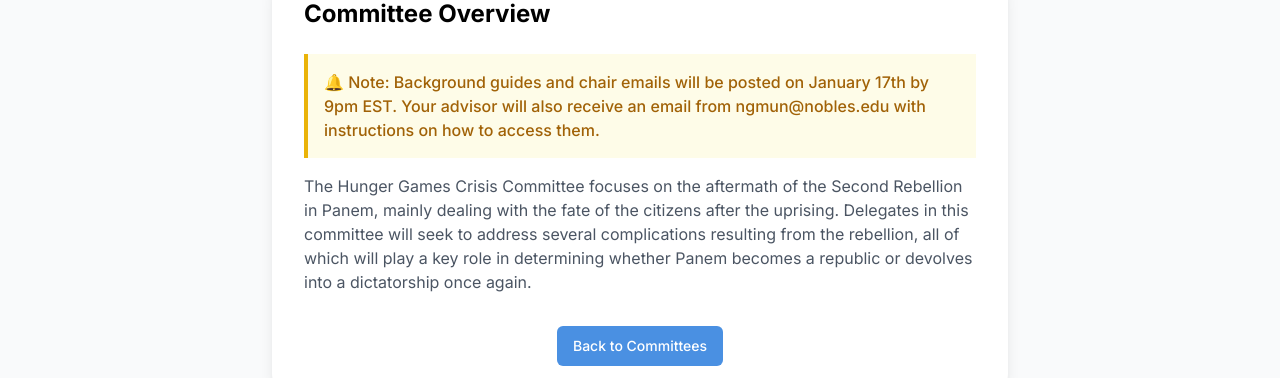
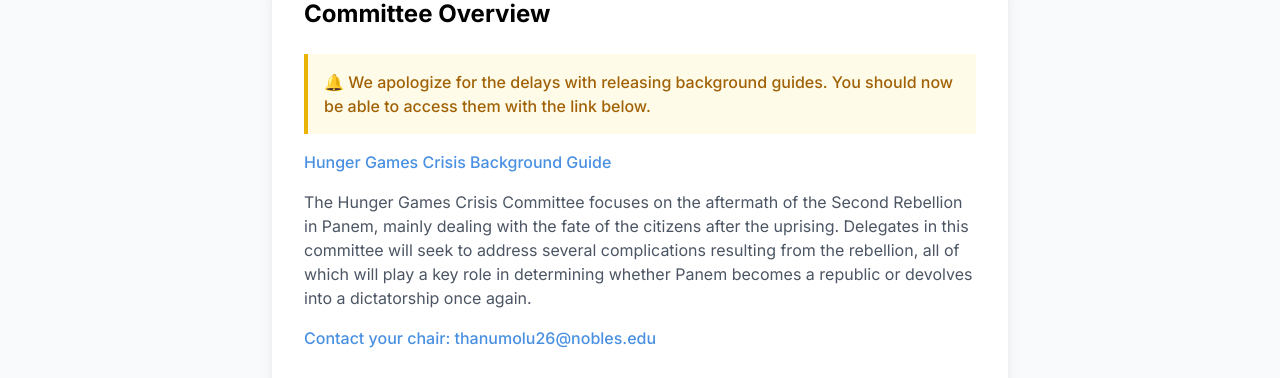
Before and after one commit to Rohin2022/ngmun, a Next.js app: page /ngmun/committees/hunger-games in a window 1280 px wide. Shown: the part 562-940 px from the top of the page. Built offline with nearby package versions, Linux system fonts and the light colour scheme.

Commit message:
Added Bg Guides & chair emails, updated payment info,

```diff
--- a/src/StaffData/Committees.tsx
+++ b/src/StaffData/Committees.tsx
@@ -4,42 +4,54 @@
         title: 'Hunger Games Crisis',
         shortDescription: 'Addressing the aftermath of the Second Rebellion in Panem',
         image: '/committees/hungergamesBg.jpg', // Assume you have corresponding images
-        fullDescription: `The Hunger Games Crisis Committee focuses on the aftermath of the Second Rebellion in Panem, mainly dealing with the fate of the citizens after the uprising. Delegates in this committee will seek to address several complications resulting from the rebellion, all of which will play a key role in determining whether Panem becomes a republic or devolves into a dictatorship once again.`
+        fullDescription: `The Hunger Games Crisis Committee focuses on the aftermath of the Second Rebellion in Panem, mainly dealing with the fate of the citizens after the uprising. Delegates in this committee will seek to address several complications resulting from the rebellion, all of which will play a key role in determining whether Panem becomes a republic or devolves into a dictatorship once again.`,
+        backgroundGuideUrl: `https://drive.google.com/file/d/1g7GJ_sxxjJYdOE-2kW7h_DngIqeCko-K/view?usp=drive_link`,
+        emailContact: 'thanumolu26@nobles.edu'
     },
     {
         id: 'unhrc-drones',
         title: 'UNHRC Drones in Warfare',
         shortDescription: 'Developing international guidelines for AI in military technology',
         image: '/committees/droneBg.jpg',
-        fullDescription: `As new technology emerges, adaption to warfare for the latest tech is crucial. Often, these modifications can upend existing military paradigms or violate the rules of war. Delegates in this committee will be tasked with critically addressing the pressing issue of AI in the military and working to develop and debate international guidelines that ultimately promote global peace.`
+        fullDescription: `As new technology emerges, adaption to warfare for the latest tech is crucial. Often, these modifications can upend existing military paradigms or violate the rules of war. Delegates in this committee will be tasked with critically addressing the pressing issue of AI in the military and working to develop and debate international guidelines that ultimately promote global peace.`,
+        backgroundGuideUrl: `https://drive.google.com/file/d/1xy2iRffMLuc0hTlm8wyO-YMNEYtZhZT7/view?usp=drive_link`,
+        emailContact: 'eschotland25@nobles.edu'
     },
     {
         id: 'unesco-animal-testing',
         title: 'UNESCO Animal Testing',
         shortDescription: 'Debating the ethical considerations of animal testing',
         image: '/committees/animalBg.webp',
-        fullDescription: `The United Nations Educational, Scientific, and Cultural Organization is a specialized agency responsible for overseeing many situations regarding education, science, culture, and communication. In this committee, delegates will be responsible for debating the subject of animal testing and how to address this matter.`
+        fullDescription: `The United Nations Educational, Scientific, and Cultural Organization is a specialized agency responsible for overseeing many situations regarding education, science, culture, and communication. In this committee, delegates will be responsible for debating the subject of animal testing and how to address this matter.`,
+        backgroundGuideUrl: `https://drive.google.com/file/d/1j1GlcAxXlt7wnRHr_QEIpNuy5o2rkmnC/view?usp=drive_link`,
+        emailContact: 'sseck27@nobles.edu'
     },
     {
         id: 'ccpcj-juvenile-justice',
         title: 'CCPCJ: Juvenile Justice',
         shortDescription: 'Protecting minor offenders in international legal systems',
         image: '/committees/justiceBg.jpg',
-        fullDescription: `The Commission on Crime Prevention and Criminal Justice (CCPCJ) is a vital ECOSOC body that meets to address global crime and justice issues. Within the scope of juvenile justice, this committee will examine the challenges of international legal systems that impact the youngest members of society.`
+        fullDescription: `The Commission on Crime Prevention and Criminal Justice (CCPCJ) is a vital ECOSOC body that meets to address global crime and justice issues. Within the scope of juvenile justice, this committee will examine the challenges of international legal systems that impact the youngest members of society.`,
+        backgroundGuideUrl: `https://drive.google.com/file/d/1ajf5ZBf_j1GyvhJ1TJtQFO5gs64GTV1_/view?usp=drive_link`,
+        emailContact: 'avithiananthan25@nobles.edu'
     },
     {
         id: 'antarctica-refugee',
         title: 'Antarctica Refugee Crisis',
         shortDescription: 'Navigating humanitarian challenges in a climate-changed future',
         image: '/committees/antarcticaBg.jpg',
-        fullDescription: `Picture this: the year 2065, Antarctica becomes humanity's ultimate doomsday bunker. As climate disasters destroy coasts worldwide, people are flocking to the icy wilderness. Nations grapple with ethical and logistical challenges, from establishing sustainable settlements to protecting the fragile ecosystem.`
+        fullDescription: `Picture this: the year 2065, Antarctica becomes humanity's ultimate doomsday bunker. As climate disasters destroy coasts worldwide, people are flocking to the icy wilderness. Nations grapple with ethical and logistical challenges, from establishing sustainable settlements to protecting the fragile ecosystem.`,
+        backgroundGuideUrl: `https://drive.google.com/file/d/1eUjx2qVMRi6TYXoUCbxz9LXu03rcfEFg/view?usp=drive_link`,
+        emailContact: 'uosakwe27@nobles.edu'
     },
     {
         id: 'great-molasses-flood',
         title: 'Great Molasses Flood',
         shortDescription: 'Unraveling the aftermath of Boston\'s most viscous disaster',
         image: '/committees/molassesBg.jpg',
-        fullDescription: 'The Great Molasses Flood crisis committee takes delegates to the aftermath of one of the most unusual disasters in American history. In January 1919, a massive storage tank burst in Boston\'s North End, unleashing a deadly wave of molasses that caused destruction, loss of life, and widespread chaos. Delegates will step into the roles of city officials, business leaders, and community representatives tasked with managing the fallout: rebuilding infrastructure, addressing public health concerns, and navigating legal and political ramifications. This committee challenges delegates to think critically and collaboratively in the face of a sticky crisis.'
+        fullDescription: 'The Great Molasses Flood crisis committee takes delegates to the aftermath of one of the most unusual disasters in American history. In January 1919, a massive storage tank burst in Boston\'s North End, unleashing a deadly wave of molasses that caused destruction, loss of life, and widespread chaos. Delegates will step into the roles of city officials, business leaders, and community representatives tasked with managing the fallout: rebuilding infrastructure, addressing public health concerns, and navigating legal and political ramifications. This committee challenges delegates to think critically and collaboratively in the face of a sticky crisis.',
+        backgroundGuideUrl: `https://drive.google.com/file/d/1MCJ5ltB7NriWB-K7Cakn44_Cly4FHYqR/view?usp=drive_link`,
+        emailContact: 'lpeloquin27@nobles.edu'
     }
 ];
 
--- a/src/StaffData/Staff.tsx
+++ b/src/StaffData/Staff.tsx
@@ -94,7 +94,7 @@
         name: "Commission of Crime Prevention and Criminal Justice",
         chairs: [
             {
-                name: "Arthi vithiananthan",
+                name: "Arthi Vithiananthan",
                 role: "Chair",
                 image: "https://res.cloudinary.com/veracross/image/upload/w_300,h_300,c_limit/v1731431417/nobles/person_photos/xwbk8qhbyw0qaltkc8nt.jpg",
                 committee: "CCPCJ",
@@ -120,9 +120,9 @@
                 biography: "Kate is a sophomore at the Noble and Greenough School, and she has been involved in Model UN since 8th grade. She is thrilled to be Chairing the crisis committee on Minions. Aside from Model UN, she enjoys throwing the discus in track and field, wrestling during the winter, and also writing poetry. More importantly, she hopes that every delegate has fun and comes out learning something new. She looks forward to meeting everyone!"
             },
             {
-                name: "Kai Neal",
+                name: "Lara Sahagun",
                 role: "Co-Chair",
-                image: "https://res.cloudinary.com/veracross/image/upload/w_300,h_300,c_limit/v1731431398/nobles/person_photos/ypm45ddjwugeo3vfynnp.jpg",
+                image: "https://res.cloudinary.com/veracross/image/upload/w_300,h_300,c_limit/v1731431426/nobles/person_photos/tuz5k507ulctllgznbhu.jpg",
                 committee: "ARC",
                 biography: ""
             }
--- a/src/app/committees/[id]/page.tsx
+++ b/src/app/committees/[id]/page.tsx
@@ -2,32 +2,23 @@
 import Link from "next/link";
 import { Button } from "@/components/ui/button";
 import COMMITTEES from "@/StaffData/Committees";
-//import getConfig from "next/config";
 
-//const { publicRuntimeConfig } = getConfig();
-//const basePath = publicRuntimeConfig?.basePath || "";
-const basePath = '/ngmun';
+const basePath = "/ngmun";
 
 type CommitteeDetailParams = {
   id: string;
 };
 
-// Generate static paths for the dynamic route
 export async function generateStaticParams() {
-  // Use the committee IDs from your data source
   const committeeIds = COMMITTEES.map((committee) => committee.id);
-
-  // Return params for each dynamic route
   return committeeIds.map((id) => ({ id }));
 }
 
-// Dynamic route page component
 export default function CommitteeDetailPage({
   params,
 }: {
   params: CommitteeDetailParams;
 }) {
-  // Find the committee based on the `id` parameter
   const committee = COMMITTEES.find((c) => c.id === params.id);
 
   if (!committee) {
@@ -36,9 +27,7 @@
 
   return (
     <main className="min-h-screen bg-gray-50 flex flex-col items-center justify-center">
-      {/* Similar hero section structure */}
       <div className="w-full h-[60vh] relative overflow-hidden flex items-center justify-center">
-        {/* Similar to committees page hero, but with committee-specific image */}
         <div className="absolute inset-0 bg-blue-800/20 z-10"></div>
         <div className="absolute inset-0 bg-black/20 z-20"></div>
 
@@ -62,7 +51,6 @@
         </div>
       </div>
 
-      {/* Detailed Committee Content */}
       <div className="container mx-auto px-4 py-12 max-w-3xl">
         <div className="bg-white shadow-lg rounded-3xl p-8">
           <h2 className="text-2xl font-bold mb-6 text-black">
@@ -71,12 +59,29 @@
           <div className="text-gray-600 space-y-4">
             <div className="bg-yellow-50 border-l-4 border-yellow-500 p-4 mb-4">
               <p className="text-yellow-700 font-medium">
-                🔔 Note: Background guides and chair emails will be posted on
-                January 17th by 9pm EST. Your advisor will also receive an email
-                from ngmun@nobles.edu with instructions on how to access them.
+                🔔 We apologize for the delays with releasing background guides. You should now be able to access them with the link below.
               </p>
             </div>
+            {/* Added Background Guide Link */}
+            <div className="mt-6">
+              <a
+                href={committee.backgroundGuideUrl}
+                target="_blank"
+                rel="noopener noreferrer"
+                className="text-[#4A90E2] hover:text-[#357ABD] font-medium"
+              >
+                {committee.title} Background Guide
+              </a>
+            </div>
             <p>{committee.fullDescription}</p>
+            <div className="mt-6">
+              <a
+                href={`mailto:${committee.emailContact}`}
+                className="text-[#4A90E2] hover:text-[#357ABD] font-medium"
+              >
+                Contact your chair: {committee.emailContact}
+              </a>
+            </div>
           </div>
 
           <div className="mt-8 text-center">
```
Also changed, not shown: src/app/info/page.tsx (+71 -32 lines).
